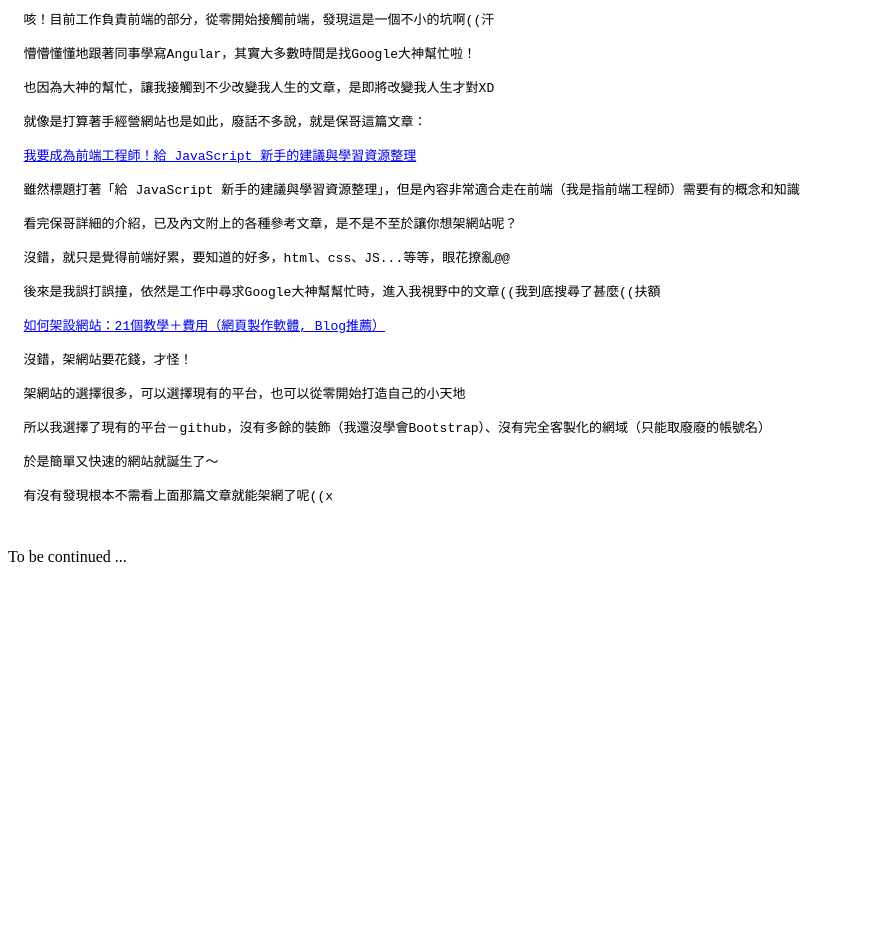
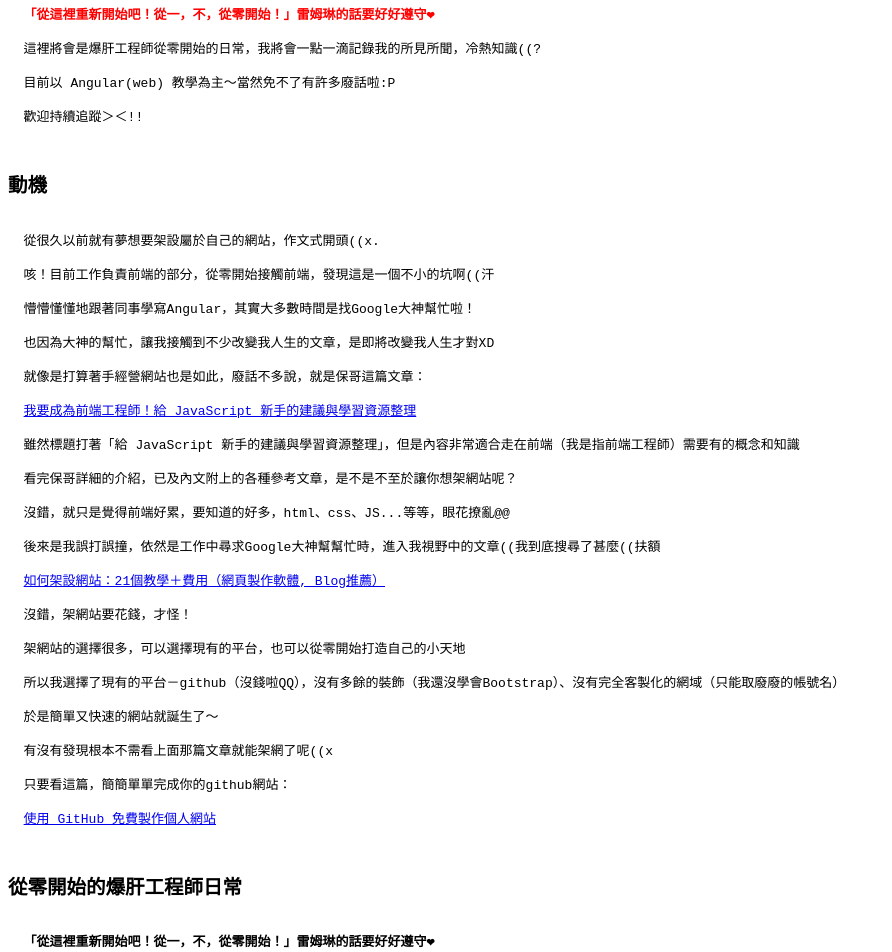
Before and after one commit to jenny86520/akaSchool, an Angular app: page /helloWorld in a window 1280 px wide. Shown: the part 160-1112 px from the top of the page, without its empty margins (0-892 px from the left). Before the commit the page ends 800 px from the top, so only its background shows below. Built offline with nearby package versions, Linux system fonts and the light colour scheme.

Commit message:
Finish first post - helloWorld

```diff
--- a/src/app/posts/post/helloWorld.html
+++ b/src/app/posts/post/helloWorld.html
@@ -1,5 +1,16 @@
-<h2>動機</h2>
 <pre>
+  <h2 class='title'>akaSchool ?</h2>
+  <b style='color: red'>「從這裡重新開始吧！從一，不，從零開始！」雷姆琳的話要好好遵守❤</b>
+
+  這裡將會是爆肝工程師從零開始的日常，我將會一點一滴記錄我的所見所聞，冷熱知識((?
+
+  目前以 Angular(web) 教學為主～當然免不了有許多廢話啦:P
+
+  歡迎持續追蹤＞＜!!
+</pre>
+
+<pre>
+  <h2 class='title'>動機</h2>
   從很久以前就有夢想要架設屬於自己的網站，作文式開頭((x.
 
   咳！目前工作負責前端的部分，從零開始接觸前端，發現這是一個不小的坑啊((汗
@@ -26,12 +37,58 @@
 
   架網站的選擇很多，可以選擇現有的平台，也可以從零開始打造自己的小天地
 
-  所以我選擇了現有的平台－github，沒有多餘的裝飾（我還沒學會Bootstrap）、沒有完全客製化的網域（只能取廢廢的帳號名）
+  所以我選擇了現有的平台－github（沒錢啦QQ），沒有多餘的裝飾（我還沒學會Bootstrap）、沒有完全客製化的網域（只能取廢廢的帳號名）
 
   於是簡單又快速的網站就誕生了～
 
   有沒有發現根本不需看上面那篇文章就能架網了呢((x
+
+  只要看這篇，簡簡單單完成你的github網站：
+
+  <a href="https://gitbook.tw/chapters/github/using-github-pages.html">使用 GitHub 免費製作個人網站</a>
 </pre>
 <pre>
-  <!--TODO:2019-08-28-->
+  <h2 class='title'>從零開始的爆肝工程師日常</h2>
+  <b>「從這裡重新開始吧！從一，不，從零開始！」雷姆琳的話要好好遵守❤</b>
+
+  既然選擇走這條<del>不歸路</del>，那就一步一腳印吧！
+
+  由於工作需要（再說下去都要變工作狂了），學的第一個前端框架就是 Angular
+
+  的分支 Ionic
+
+  後來才真正鑽研 Angular，其實就拿拿同事的 code 看看，本菜鳥不敢祈求同事教學QQ
+
+  我大可分享幾個我亂拚亂湊學會 Augular 的教材，不過我不會這麼做
+
+  觀念很亂，用著低階語言的邏輯（以前學生時期長年的經驗）去套用在高階語言上，出錯還是得巴著同事哀哀叫，這怎麼可以！
+
+  都說要一步一腳印了，當然要帶這大家一天天看這個網站的變化，以及我的進步，不會有懶人包這種東西的！
+
+  大概...((x
+
+  嗯！那我們就開始吧！
+
+  スタート！！
+
+  ...
+
+  ...
+
+  ...
+
+  怎麼開始呢...
+
+  目前還在研究如何丟文章上來，現在用非常<del>智障</del>的方式寫
+
+  沒錯，直接放 html，只要再多一篇文章，就多一份 html 檔，我要記錄這個不惜一切要搞好網站的時刻((喀擦
+
+  期待我之後分享的知識吧！
+
+  我們下次見～まだ！
 </pre>
+<pre>
+
+</pre>
+
+<h5 style='color:mediumvioletred'>by: 赤 2019-08-28</h5>
```
